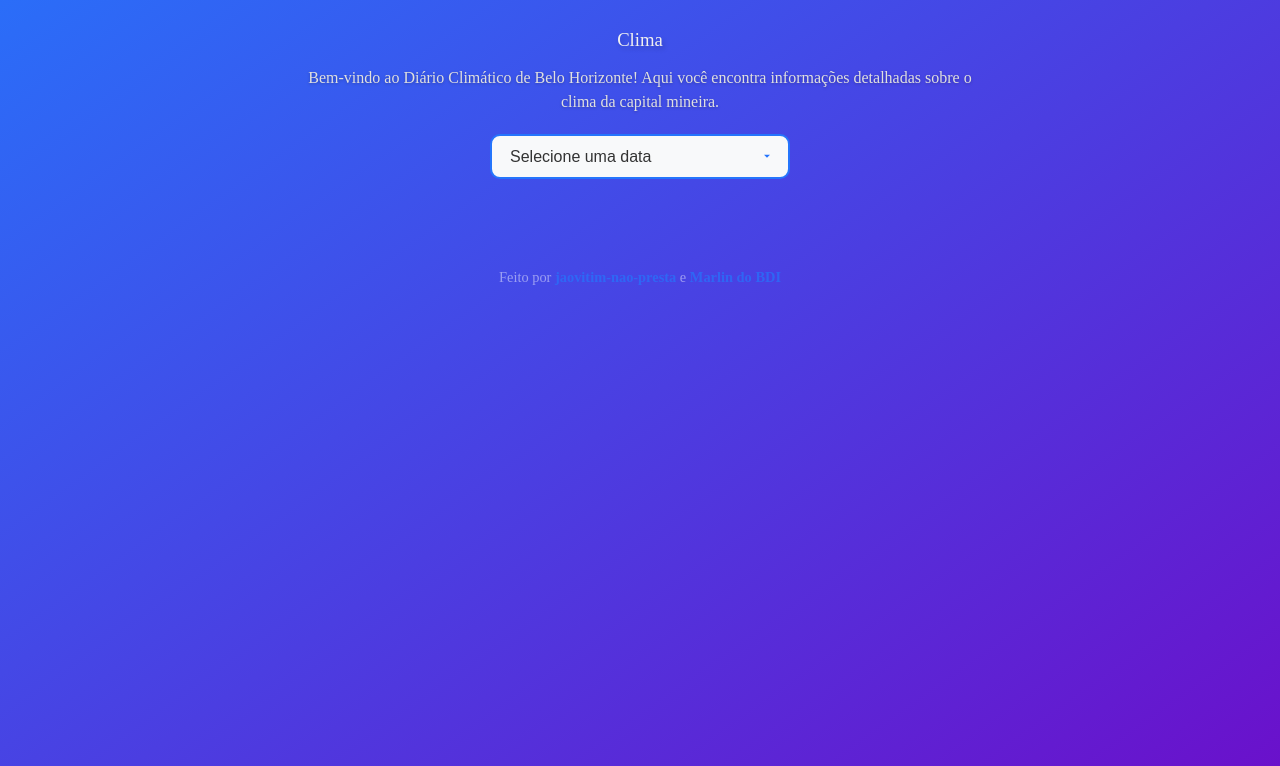
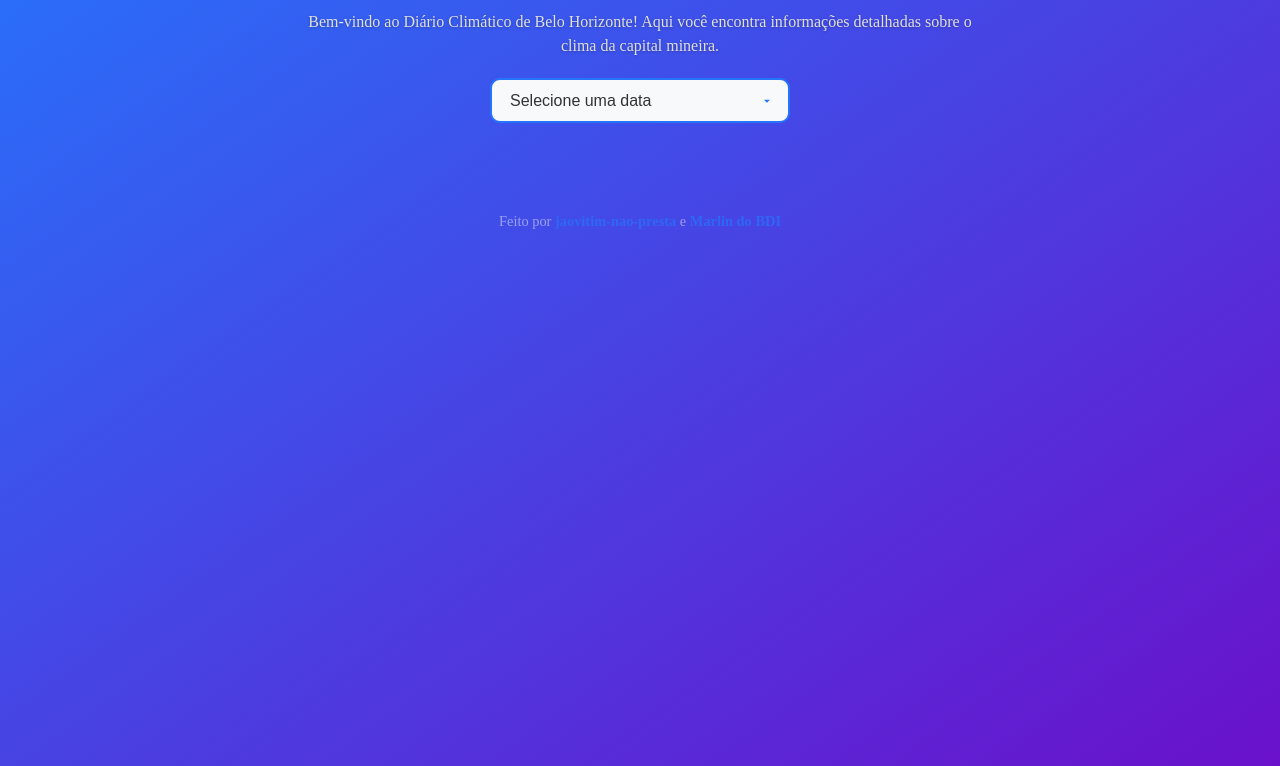
Before and after one commit to jaovitim590/Diario_climatico, a plain HTML site: page index.html in a window 1280 px wide. Shown: the part 140-906 px from the top of the page. Drawn offline with nearby package versions, Linux system fonts and the light colour scheme.

Commit message:
Update index.html

```diff
--- a/index.html
+++ b/index.html
@@ -12,8 +12,6 @@
 </head>
 <body>
   <h1>Diário Climático BH</h1>
-
-  <h3>Clima</h3>
 
   <p id="texto1">
     Bem-vindo ao Diário Climático de Belo Horizonte! Aqui você encontra informações detalhadas sobre o clima da capital mineira.
```
